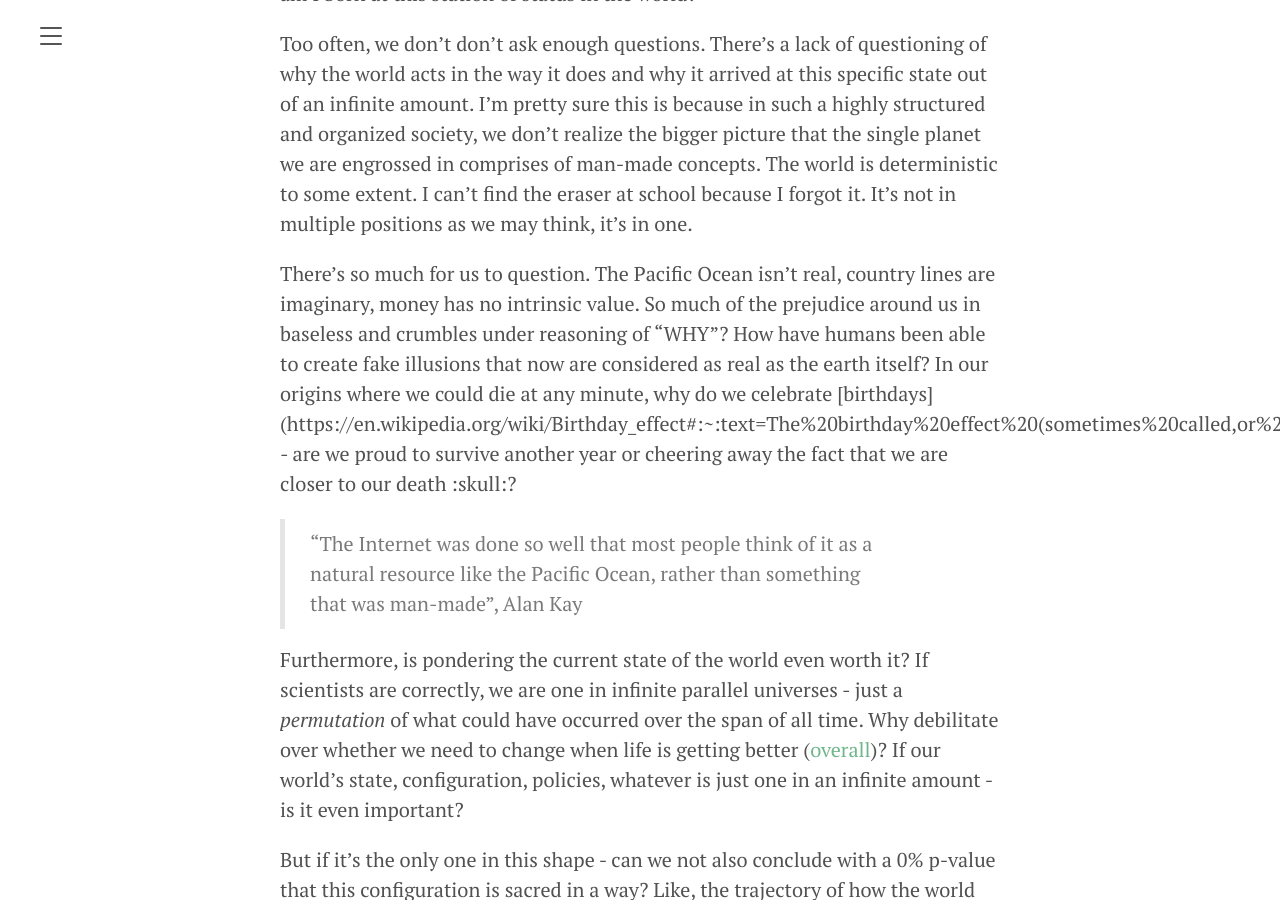
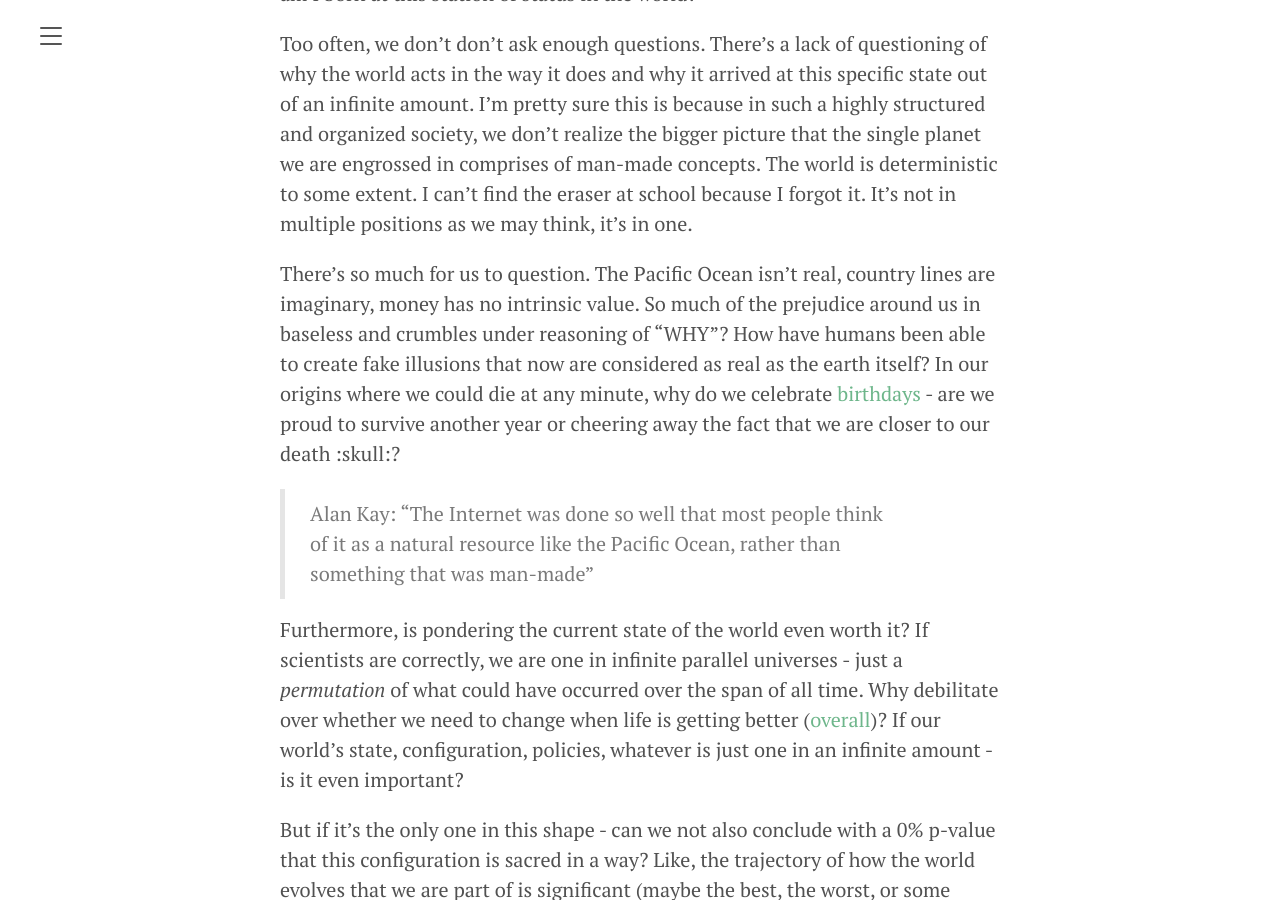
Before and after one commit to anish-lakkapragada/moments-of-clarity, a Jekyll site: the page built from _posts/2023-04-29-reminded.markdown, in a window 1280 px wide and 900 px high, scrolled down 423 px. Built offline with Jekyll 4.4.1, drawn with Linux system fonts in a browser that asks for light colours; part of the change alters nothing that is shown.

Commit message:
do u love this shit

```diff
--- a/_posts/2023-04-29-reminded.markdown
+++ b/_posts/2023-04-29-reminded.markdown
@@ -12,9 +12,9 @@ One thing that's been on my mind for a while now is why the internet has taken f
 
 Too often, we don't don't ask enough questions. There's a lack of questioning of why the world acts in the way it does and why it arrived at this specific state out of an infinite amount. I'm pretty sure this is because in such a highly structured and organized society, we don't realize the bigger picture that the single planet we are engrossed in comprises of man-made concepts. The world is deterministic to some extent. I can't find the eraser at school because I forgot it. It's not in multiple positions as we may think, it's in one.
 
-There's so much for us to question. The Pacific Ocean isn't real, country lines are imaginary, money has no intrinsic value. So much of the prejudice around us in baseless and crumbles under reasoning of "WHY"? How have humans been able to create fake illusions that now are considered as real as the earth itself? In our origins where we could die at any minute, why do we celebrate [birthdays](https://en.wikipedia.org/wiki/Birthday_effect#:~:text=The%20birthday%20effect%20(sometimes%20called,or%20close%20to%20their%20birthday) - are we proud to survive another year or cheering away the fact that we are closer to our death :skull:?
+There's so much for us to question. The Pacific Ocean isn't real, country lines are imaginary, money has no intrinsic value. So much of the prejudice around us in baseless and crumbles under reasoning of "WHY"? How have humans been able to create fake illusions that now are considered as real as the earth itself? In our origins where we could die at any minute, why do we celebrate [birthdays](https://en.wikipedia.org/wiki/Birthday_effect) - are we proud to survive another year or cheering away the fact that we are closer to our death :skull:?
 
-> "The Internet was done so well that most people think of it as a natural resource like the Pacific Ocean, rather than something that was man-made", Alan Kay
+> Alan Kay: "The Internet was done so well that most people think of it as a natural resource like the Pacific Ocean, rather than something that was man-made"
 
 Furthermore, is pondering the current state of the world even worth it? If scientists are correctly, we are one in infinite parallel universes - just a *permutation* of what could have occurred over the span of all time. Why debilitate over whether we need to change when life is getting better ([overall](https://www.bbc.com/future/article/20190111-seven-reasons-why-the-world-is-improving))? If  our world's state, configuration, policies, whatever is just one in an infinite amount - is it even important?
 
```
